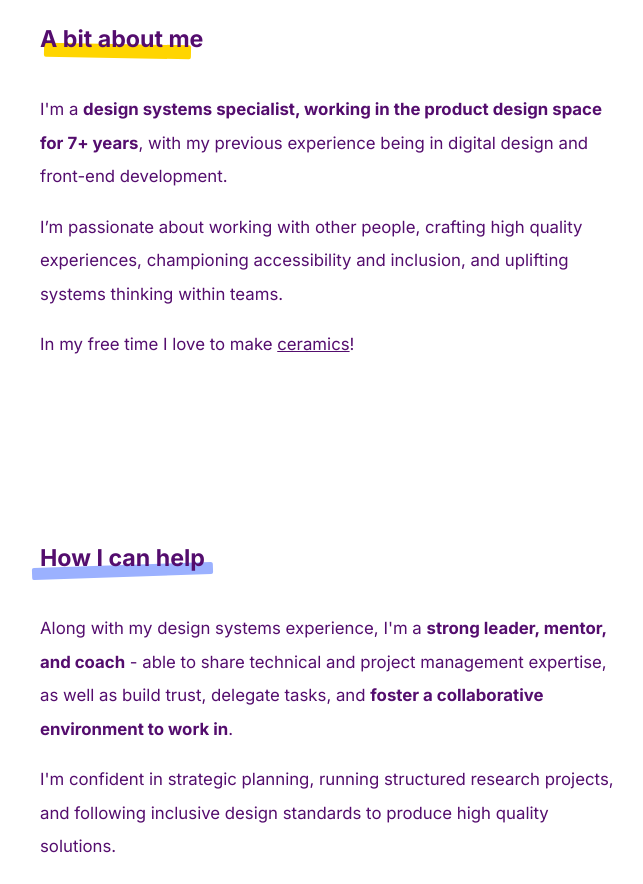
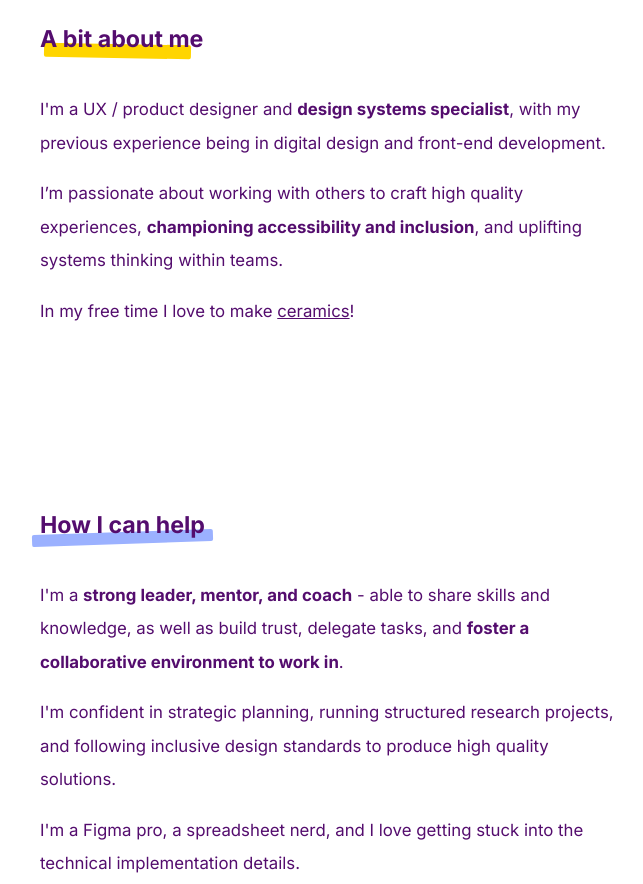
Before and after one commit to finnclark/portfolio-2023, a plain HTML site: page index.html in a window 1280 px wide. Shown: the part 601-1485 px from the top of the page, without its empty margins (88-731 px from the left). Drawn offline with Linux system fonts and the light colour scheme.

Commit message:
edits content

```diff
--- a/index.html
+++ b/index.html
@@ -27,14 +27,15 @@
       </header>
       <section>
         <h2 class="text-shape shape-one">A bit about me</h2>
-        <p>I'm a <strong>design systems specialist, working in the product design space for 7+ years</strong>, with my previous experience being in digital design and front-end development.</p>
-        <p>I’m passionate about working with other people, crafting high quality experiences, championing accessibility and inclusion, and uplifting systems thinking within teams.</p>
+        <p>I'm a UX / product designer and <strong>design systems specialist</strong>, with my previous experience being in digital design and front-end development.</p>
+        <p>I’m passionate about working with others to craft high quality experiences, <strong>championing accessibility and inclusion</strong>, and uplifting systems thinking within teams.</p>
         <p>In my free time I love to make <a href="https://www.instagram.com/finnhello/" title="Navigate to Finn Clark's Instragram profile">ceramics</a>!</p>
       </section>
       <section>
         <h2 class="text-shape shape-two">How I can help</h2>
-        <p>Along with my design systems experience, I'm a <strong>strong leader, mentor, and coach</strong> - able to share technical and project management expertise, as well as build trust, delegate tasks, and <strong>foster a collaborative environment to work in</strong>.</p>
+        <p>I'm a <strong>strong leader, mentor, and coach</strong> - able to share skills and knowledge, as well as build trust, delegate tasks, and <strong>foster a collaborative environment to work in</strong>.</p>
         <p>I'm confident in strategic planning, running structured research projects, and following inclusive design standards to produce high quality solutions.</p>
+        <p>I'm a Figma pro, a spreadsheet nerd, and I love getting stuck into the technical implementation details.</p>
       </section>
 
     </div>
```
